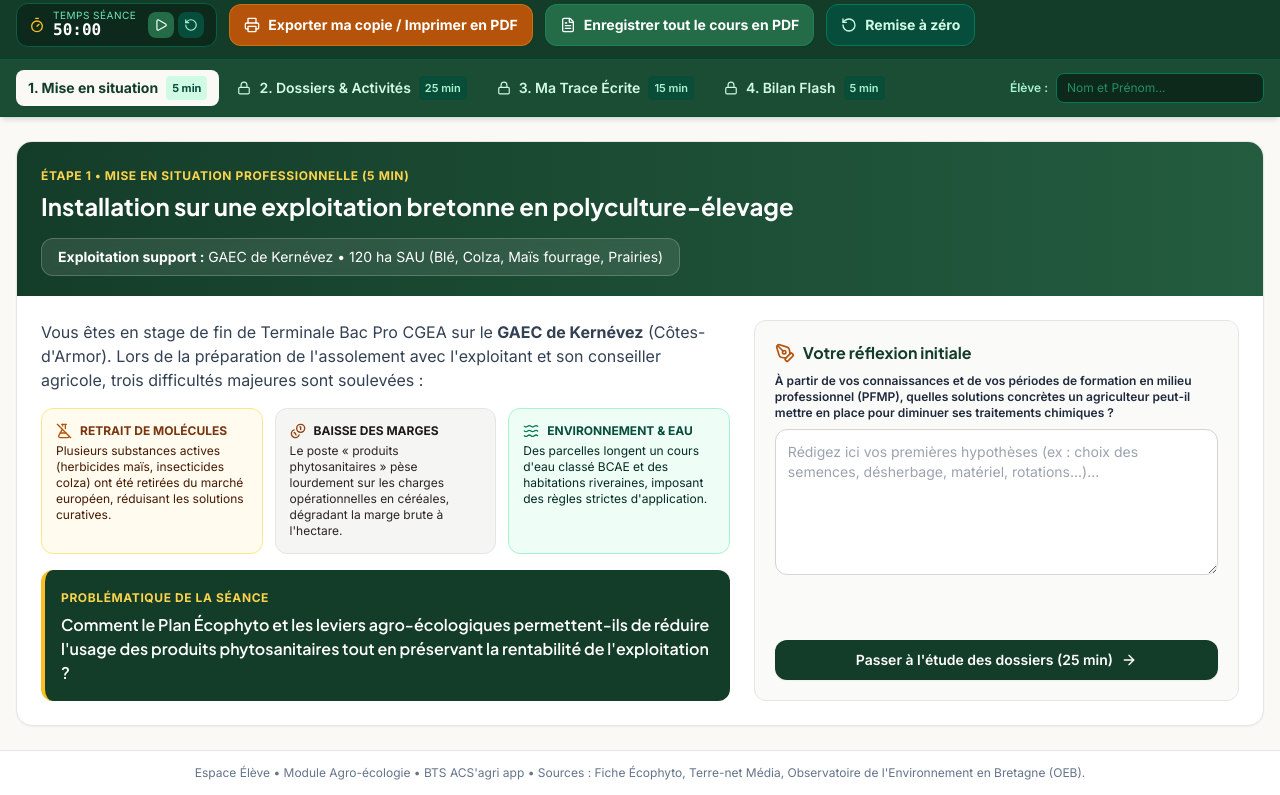
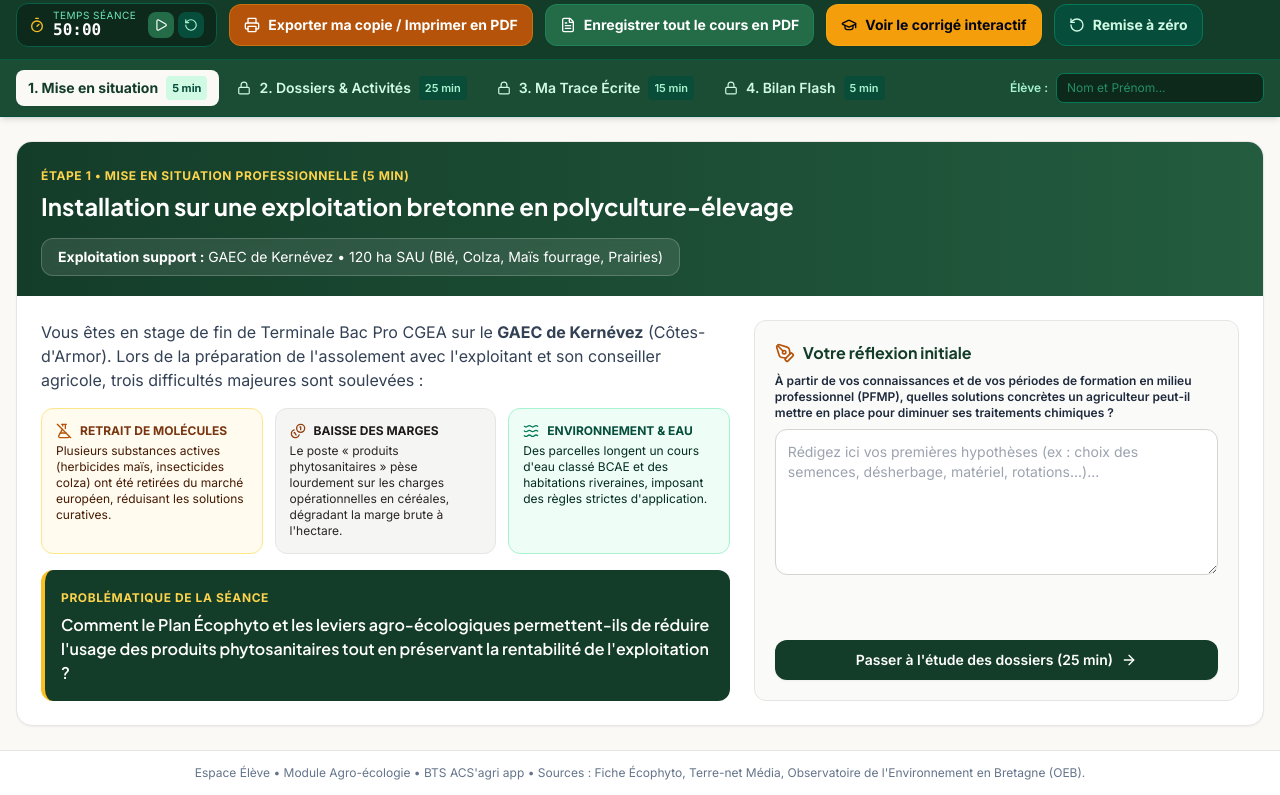
Before and after one commit to FormateurACD/Module-Agro-ecologie-BTS-ACSagri, a plain HTML site: page index.html in a window 1280 px wide. Shown: the part 98-893 px from the top of the page. Drawn offline with nearby package versions, Linux system fonts and the light colour scheme.

Commit message:
Ajouter un lien vers le corrigé interactif

```diff
--- a/index.html
+++ b/index.html
@@ -140,6 +140,12 @@
           <i data-lucide="file-text" class="w-4 h-4"></i>
           <span>Enregistrer tout le cours en PDF</span>
         </button>
+
+        <!-- Accès au module de correction -->
+        <a href="./correction.html" class="bg-amber-500 hover:bg-amber-400 text-slate-950 text-xs sm:text-sm font-bold px-3.5 py-2.5 rounded-xl transition flex items-center gap-2 shadow-sm border border-amber-400/30">
+          <i data-lucide="graduation-cap" class="w-4 h-4"></i>
+          <span>Voir le corrigé interactif</span>
+        </a>
 
         <!-- Bouton Remise à zéro -->
         <button onclick="askResetAll()" class="bg-emerald-900 hover:bg-emerald-800 text-emerald-100 text-xs sm:text-sm font-bold px-3.5 py-2.5 rounded-xl transition flex items-center gap-2 shadow-sm border border-emerald-700">
```
